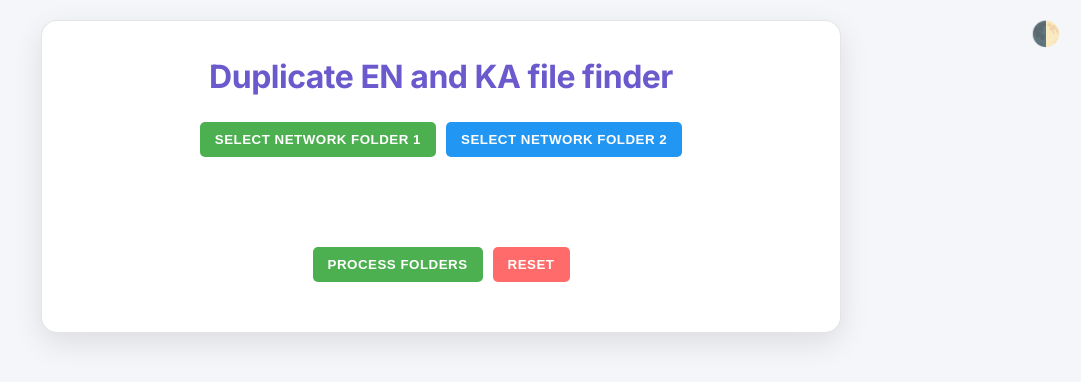
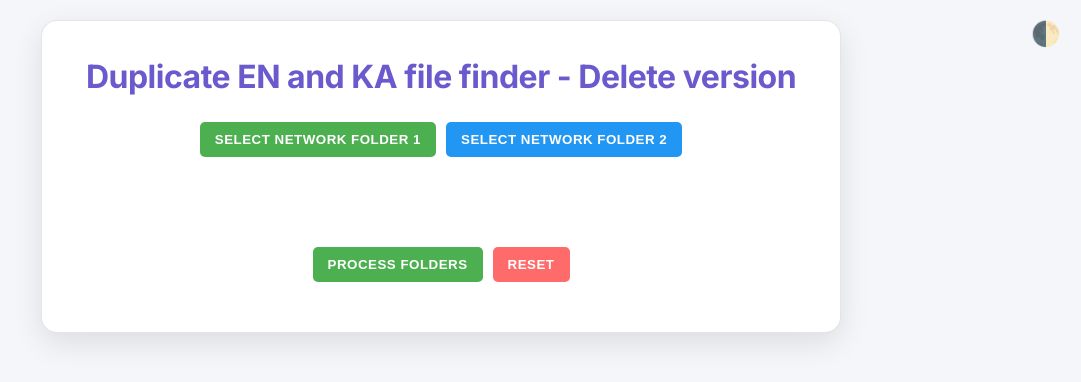
Before and after one commit to kerry-davis/form-name-matcher, a plain HTML site: page Duplicate EN and KA file finder.html in a window 1280 px wide. Shown: the whole page, without its empty margins (199-1280 px from the left). Drawn offline with Linux system fonts and the light colour scheme.

Commit message:
Update both HTML files on feat/delete-files branch

```diff
--- a/Duplicate EN and KA file finder.html
+++ b/Duplicate EN and KA file finder.html
@@ -3,7 +3,7 @@
 <head>
     <meta charset="UTF-8">
     <meta name="viewport" content="width=device-width, initial-scale=1.0">
-    <title>Duplicate EN and KA file finder</title>
+    <title>Duplicate EN and KA file finder - Delete version</title>
     <link href="https://fonts.googleapis.com/css2?family=Inter:wght@300;400;600;700&display=swap" rel="stylesheet">
     <style>
         :root {
@@ -226,7 +226,7 @@
         <button id="darkModeToggle">🌓</button> </div>
 
     <div class="container">
-        <h1>Duplicate EN and KA file finder</h1>
+        <h1>Duplicate EN and KA file finder - Delete version</h1>
 
         <div class="button-container">
             <button id="selectFolder1" class="button">Select Network Folder 1</button>
```
Also changed, not shown: EN KA File CSV Matcher.html (+2 -2 lines).
